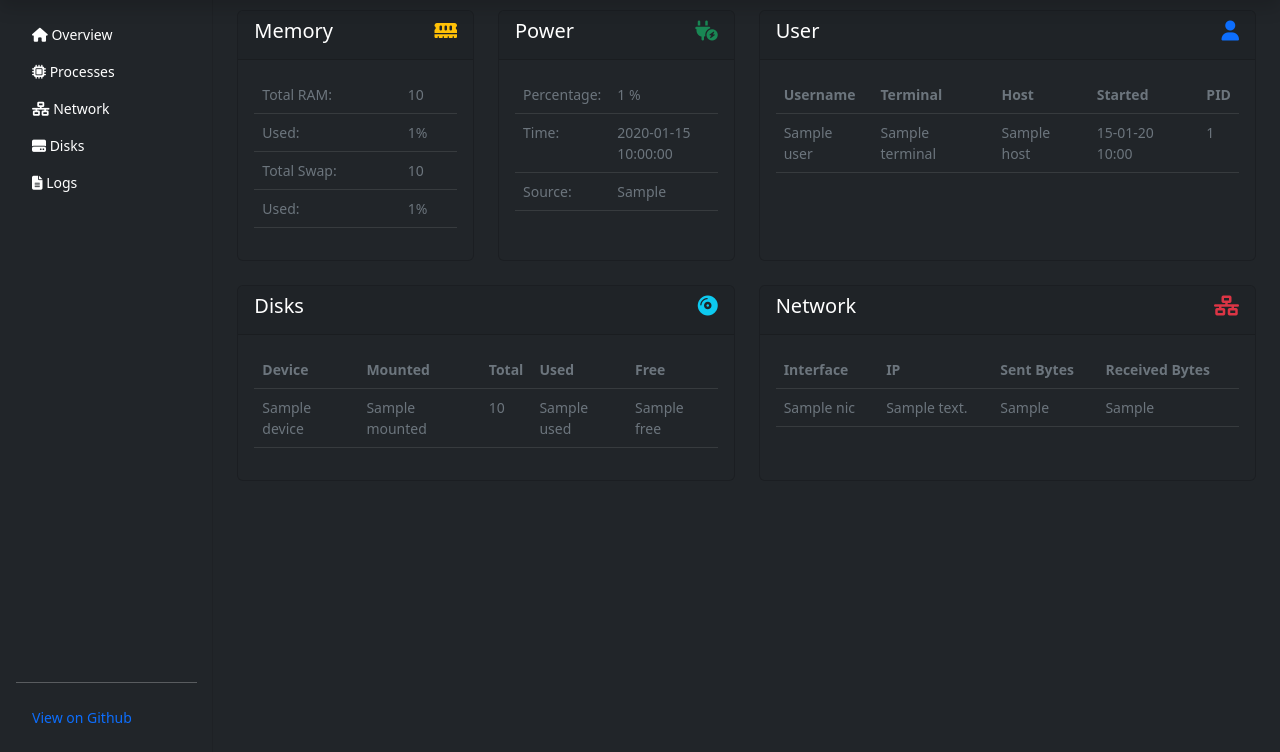
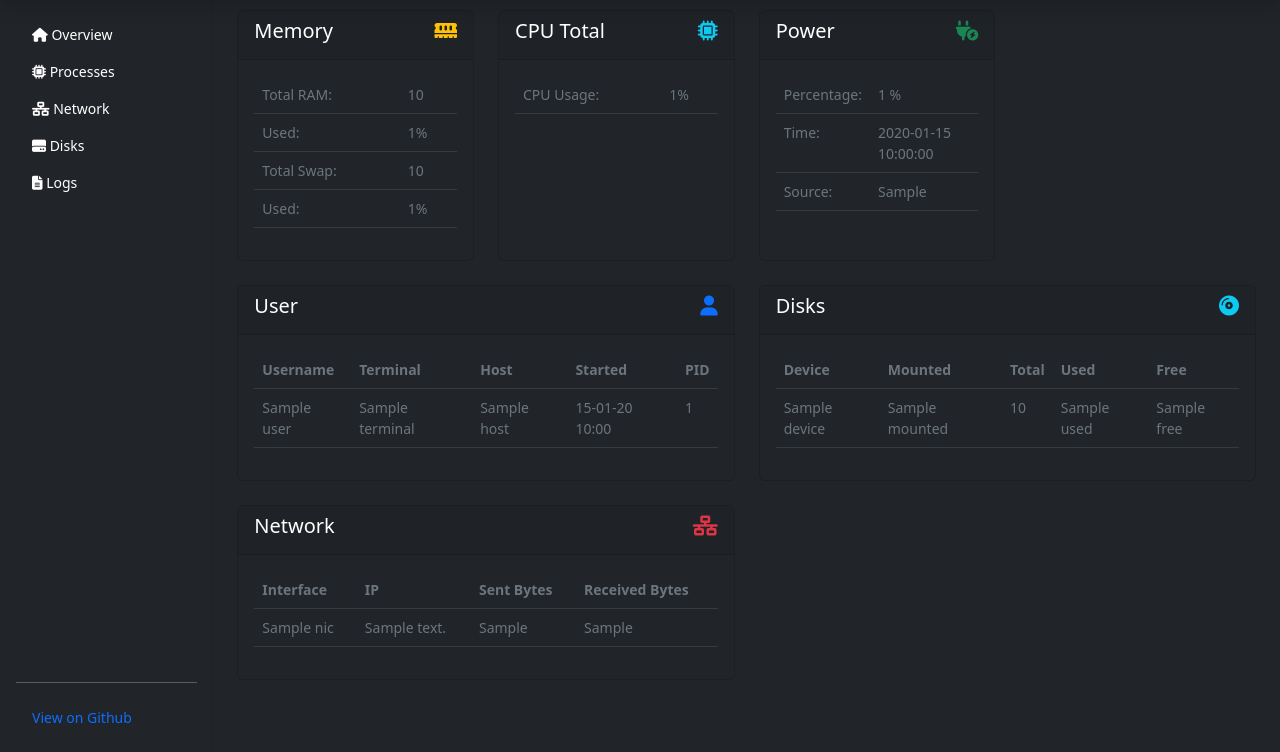
Before and after one commit to BrunoFCapri/MonitorPulseOps, a Flask app: template app/templates/index.html in a window 1280 px wide. Shown: the part 100-852 px from the top of the page. Run offline with Flask 2, Linux system fonts and the light colour scheme; the template is opened without the code that fills it: most values are stand-ins (such as "Sample title", 1, 10 or a date in 2020).

Commit message:
feat(ui): show total CPU usage in Overview

```diff
--- a/web_dashboard/app/templates/index.html
+++ b/web_dashboard/app/templates/index.html
@@ -59,6 +59,26 @@
                             <tr>
                                 <td scope="row"> Used: </td>
                                 <td> {{ context.memory_info['smem_percent'] }}% </td>
+                            </tr>
+                        </table>
+                    </div>
+                </div>
+            </div>
+
+            <!-- CPU Total -->
+            <div class="col-sm-6 col-lg-3 mb-4">
+                <div class="card h-100 bg-dark text-white">
+                    <div class="d-flex card-header justify-content-between">
+                        <h5>CPU Total</h5>
+                        <h5>
+                            <i class="fa-solid fa-microchip text-info"></i>
+                        </h5>
+                    </div>
+                    <div class="card-body">
+                        <table class="table table-hover text-left table-dark text-muted">
+                            <tr>
+                                <td scope="row"> CPU Usage: </td>
+                                <td id="cpu_total_percent"> {{ context.cpu_total_percent }}% </td>
                             </tr>
                         </table>
                     </div>
--- a/web_dashboard/web_dashboard/app.js
+++ b/web_dashboard/web_dashboard/app.js
@@ -43,6 +43,12 @@ function render(context) {
   setText('power_time', pw.time_remaining);
   setText('power_source', pw.power_source);
 
+  // CPU total (overview)
+  const cpuTotal = context.cpu_total_percent;
+  if (typeof cpuTotal !== 'undefined' && cpuTotal !== null) {
+    setText('cpu_total_percent', Number(cpuTotal).toFixed(1) + '%');
+  }
+
   // Users
   const usersBody = document.getElementById('users_body');
   usersBody.innerHTML = '';
```
Also changed, not shown: web_dashboard/web_dashboard/index.html (+14 -0 lines).
